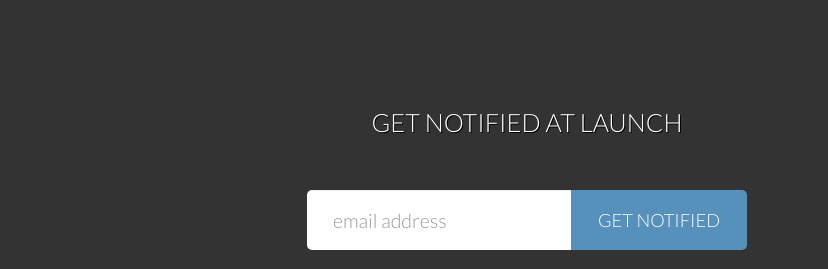
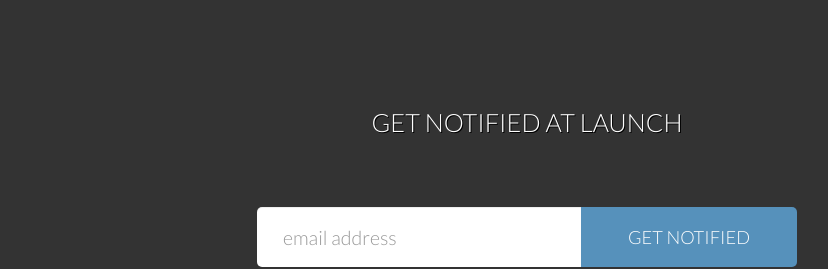
Before and after one commit to zhmurko-marina/Test-1, a website: page index.html in a window 1280 px wide. Shown: the part 535-804 px from the top of the page, without its empty margins (113-941 px from the left). Drawn offline with nearby package versions, Linux system fonts and the light colour scheme; files that its build step writes are made by us from their sources; files whose address does not match are found by name.

Commit message:
fixed bug in form-part

```diff
--- a/assets/sass/style.sass
+++ b/assets/sass/style.sass
@@ -86,8 +86,9 @@ header
     text-shadow: 1px 1px 0 $black
     color: $white
   .form-part
-    padding-top: 40px
+    padding-top: 5%
     margin: auto
+    width: 100%
     .email
       border: none
       width: 60%
--- a/index.html
+++ b/index.html
@@ -29,11 +29,13 @@
       </div>
       <div class="subscribe-wrap text-center container">
         <p class="text-uppercase">Get notified at launch</p>
-        <div class="input-group form-part">
-          <input type="email" class="form-control email" placeholder="email address" required>
-        <span>
-          <button class="btn btn-default text-uppercase" type="button">Get notified</button>
-        </span>
+        <div class="input-group form-part row">
+          <div class="col-md-offset-3 col-md-6 col-sm-offset-1 col-sm-10 col-xs-12">
+            <input type="email" class="form-control email" placeholder="email address" required>
+            <span>
+              <button class="btn btn-default text-uppercase" type="button">Get notified</button>
+            </span>
+          </div>
         </div>
       </div>
       <div class="social-links container">
```
